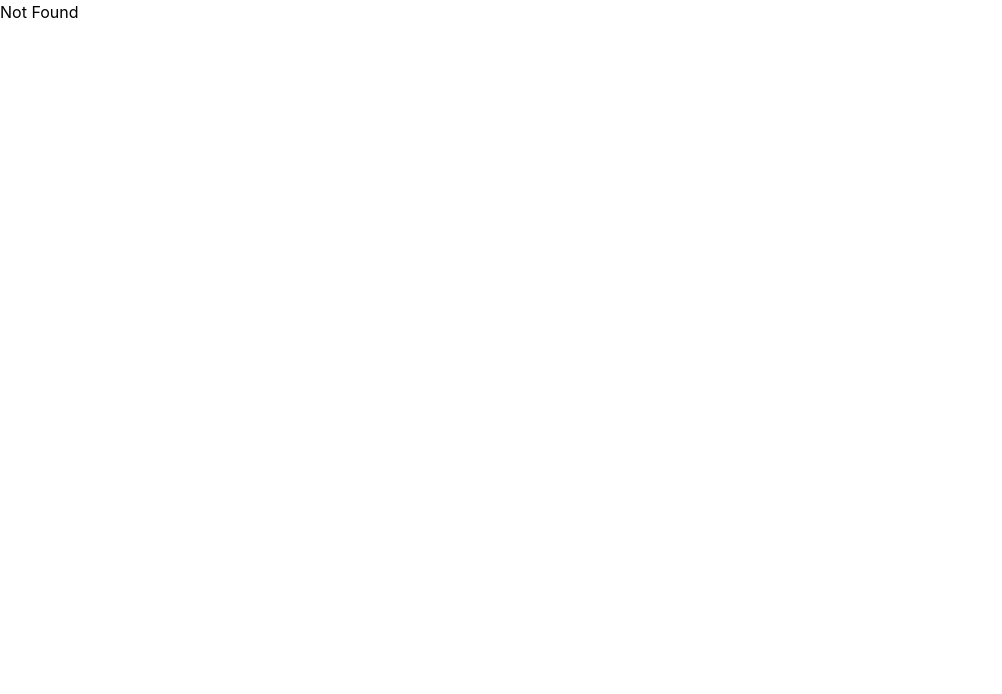
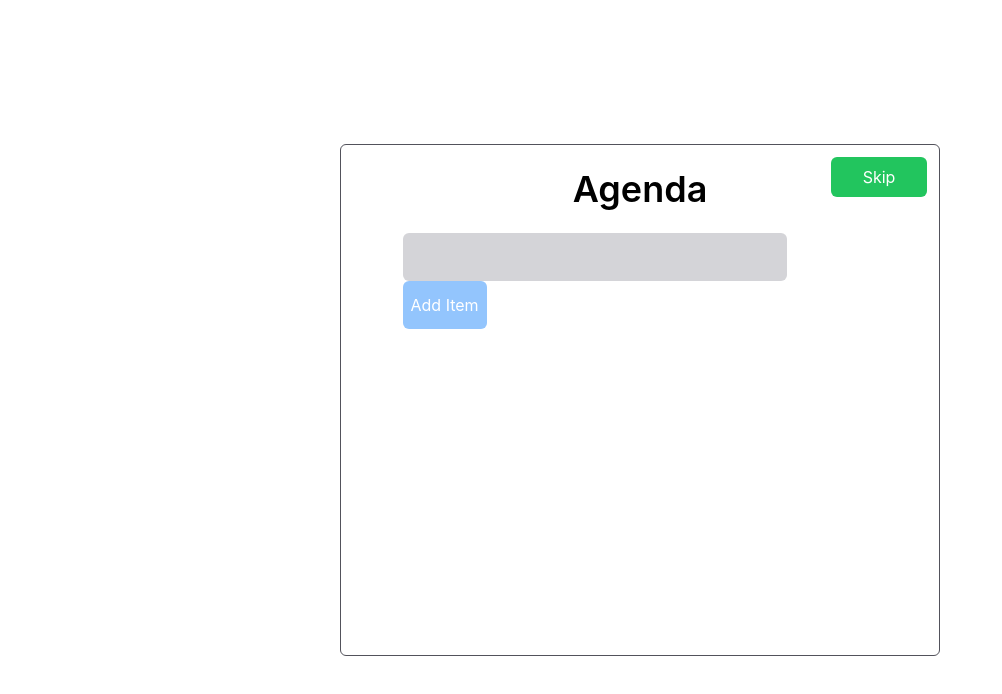
Before and after one commit to e-jordan-b/chitchat, a React (Create React App) app in the folder client/: page /call/agenda/1 in a window 1280 px wide. Shown: the top 694 px of the page, without its empty margins (0-1002 px from the left). Built offline with nearby package versions, Linux system fonts and the light colour scheme.

Commit message:
agenda step / route / creation screen

```diff
--- /dev/null
+++ b/client/src/components/AgendaCreationScreen.tsx
@@ -0,0 +1,92 @@
+import { useNavigate, useParams} from "react-router-dom"
+import { useState } from 'react';
+
+export default function AgendaCreationScreen() {
+    const { callId } = useParams()
+    console.log(callId)
+    const navigation = useNavigate();
+
+
+    const [items, setItems] = useState<string[] | []>([]);
+    const [input, setInput] = useState('');
+    const [loading, setLoading] = useState(true);
+
+
+    const handleItemSubmit = async (e: React.FormEvent<HTMLFormElement>)  => {
+      e.preventDefault();
+      if(!input) return;
+      const newItems = [...items];
+      newItems.push(input);
+      setItems(newItems);
+      setInput('');
+
+    };
+
+    const handleFinalSubmit = async () => {
+      // const response = await fetch('/api/submit', {
+      //   method: 'POST',
+      //   headers: {
+      //     'Content-Type': 'application/json'
+      //   },
+      //   body: JSON.stringify({ items })
+      // });
+      // const data = await response.json();
+      // console.log(data);
+
+      console.log(items);
+
+      setItems([]);
+      navigation(`/call/${callId}`)
+    };
+
+    const handleRemoveItem  = (index: number) => {
+      const newItems = [...items];
+      newItems.splice(index, 1);
+      setItems(newItems);
+    };
+
+
+    return (
+      <div className='w-screen h-screen flex justify-center items-center'>
+        <div className="relative h-[512px] flex flex-col justify-start items-center rounded-md border border-zinc-600 w-[600px]">
+
+        <button
+          onClick={handleFinalSubmit}
+          className="px-2 py-2 border rounded-md bg-green-500 text-white absolute top-3 right-3 w-24"
+          >{items && items.length ? "Continue" : "Skip"}
+          </button>
+
+        <h3 className='mt-6 font-semibold text-4xl'>Agenda</h3>
+
+        <form className="mt-6 w-[475px]" onSubmit={handleItemSubmit}>
+          <input
+            className='h-12 w-96 rounded-md mr-2 bg-zinc-300 border border-1 border-gray-500 p-3'
+            type='text'
+            value={input}
+            onChange={e => setInput(e.target.value)}
+            />
+          <button
+          className={`px-2 py-2 border rounded-md  text-white h-12 ${!input ? "bg-blue-300" : "bg-blue-500"}`}
+          type='submit'>Add Item</button>
+        </form>
+
+
+
+        <ul className='mt-5 flex flex-col items-start justify-start overflow-auto w-[475px] list-disc [&>*:nth-child(odd)]:bg-zinc-100 [&>*:nth-child(even)]:bg-zinc-300'>
+          {items.map((item, index) => (
+            <li
+            className="text-blue-500 py-1 px-2 mb-2  rounded "
+
+            key={index}>{item} <button className="text-red-500 ml-2" onClick={() => handleRemoveItem(index)}>X</button></li>
+            ))}
+        </ul>
+
+
+            </div>
+      </div>
+    );
+  }
+
+
+//
+//
--- a/client/src/components/LandingPage.tsx
+++ b/client/src/components/LandingPage.tsx
@@ -32,11 +32,13 @@ const LandingPage = () => {
     //TODO generate room id from firebase (or uuid? still unclear)
     // const { db } = useFirebase() //TODO: use this to generate room id?
     //!make post request to localhost:3001/room
+    //? should roomid come back from db as source of truth?
+    //? have to wait for green light from backend anyways for the agenda
     // wait for response
     // fail gracefully if needed
     // navigate to /call/:callId
 
-    navigation(`/call/${joinCode}`)
+    navigation(`/call/agenda/${joinCode}`)
    }
 
    const handleJoinCall = () => {
@@ -81,14 +83,14 @@ const LandingPage = () => {
 
 
 
-        <div className="flex justify-center items-center border-2 border-gray-300 rounded">
+        <div className="flex justify-between items-center border-2 border-gray-300 rounded">
             <input
                 className="px-2 py-4 text-left appearance-none"
                 value={joinCode}
                 onChange={(e) => setJoinCode(e.target.value)}
                 placeholder="Join with code"
             />
-            <button onClick={handleJoinCall} className="flex justify-center items-center rounded-xl whitespace-nowrap border-l border-gray-600 mr-4 h-14 ">Join Call</button>
+            <button onClick={handleJoinCall} className=" ml-2 flex justify-center items-center rounded-xl  border-l border-gray-600 mr-4 h-14 ">Join Call</button>
         </div>
       </div>
     </div>
--- a/client/src/router/index.tsx
+++ b/client/src/router/index.tsx
@@ -19,6 +19,7 @@ import { Route, createBrowserRouter, createRoutesFromElements, useParams } from
 import PreCall from '../components/PreCall'
 // import CallNew from '../components/CallNew'
 import LandingPage from '../components/LandingPage'
+import AgendaCreationScreen from '../components/AgendaCreationScreen'
 
 // import Call from '../components/CallOld'
 // import Con
@@ -42,6 +43,7 @@ export const router = createBrowserRouter(
 
     <Route path='/call' element={<LandingPage/>} />
     <Route path="/call/:callId" element={<ConditionalRendering/>} />
+    <Route path='/call/agenda/:callId' element={<AgendaCreationScreen/>} />
 
 
 
```
